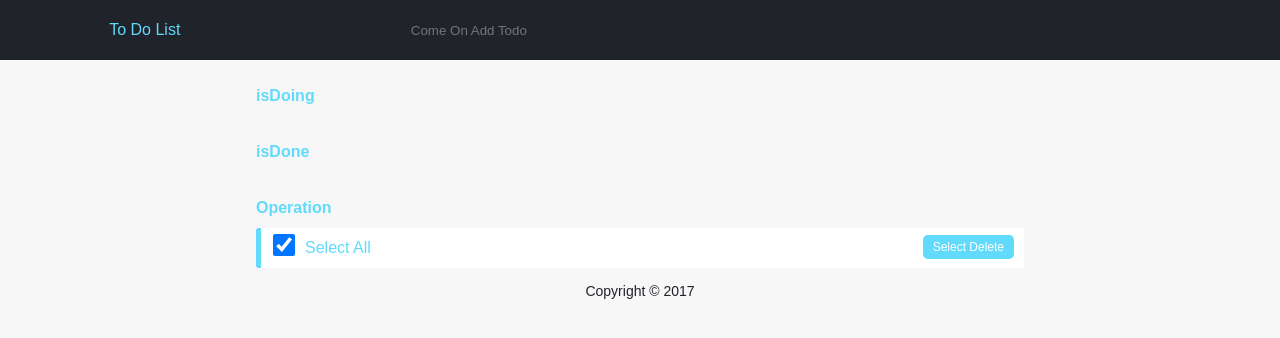
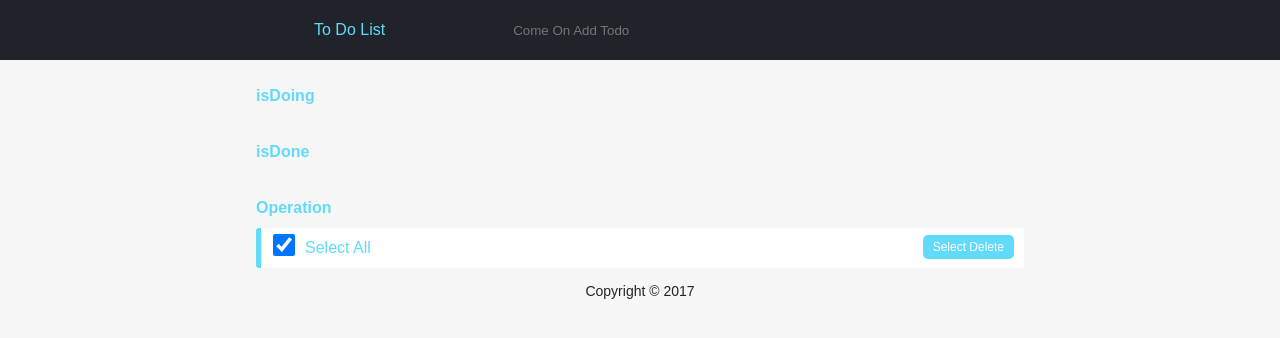
Before and after one commit to zxs-1024/react-todolist, a React (Create React App) app: page / in a window 1280 px wide. Shown: the top 338 px of the page. Built offline with nearby package versions, Linux system fonts and the light colour scheme.

Commit message:
style @meida

```diff
--- a/src/style/index.css
+++ b/src/style/index.css
@@ -9,6 +9,9 @@ ul, li{
 }
 
 .header{
+  width: 60%;
+  margin: 0 auto;
+  padding: 0 20%;
   background: #20232a;
   color: #61dafb;
   height: 60px;
@@ -96,4 +99,8 @@ ul, li{
   .main, .footer{
     width: 90%;
   }
+  .header{
+    width: 100%;
+    padding: 0;
+  }
 }
```
Also changed, not shown: 8 other files (tests, documents, lock files or other folders).
